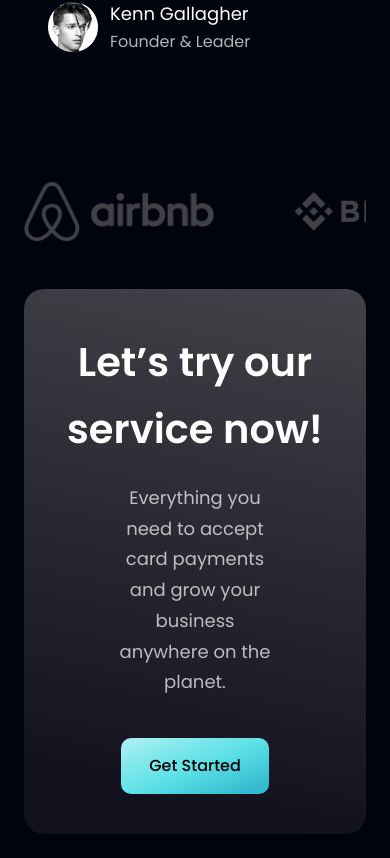
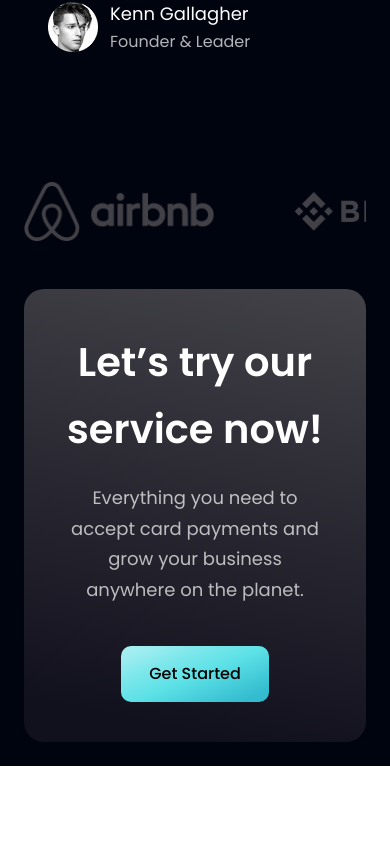
Before and after one commit to urboifox/bank_website_react, a React (Vite) app: page / in a window 390 px wide. Shown: the part 6022-6880 px from the top of the page. After the commit the page ends 6788 px from the top, so only its background shows below. Built offline with nearby package versions, Linux system fonts and the light colour scheme.

Commit message:
fixed mobile nav didnt close after clicking a link

```diff
--- a/src/components/CTA.jsx
+++ b/src/components/CTA.jsx
@@ -13,7 +13,7 @@ const CTA = () => {
           <h2 className={`${style.heading2} mb-5`}>
             Let’s try our service now!
           </h2>
-          <p className={`${style.paragraph} max-w-[65%]  max-md:mx-auto`}>
+          <p className={`${style.paragraph} sm:max-w-[70%]  max-md:mx-auto`}>
             Everything you need to accept card payments and grow your business
             anywhere on the planet.
           </p>
--- a/src/components/Clients.jsx
+++ b/src/components/Clients.jsx
@@ -10,9 +10,12 @@ const Clients = (props) => {
     );
   });
   return (
-    <div className="overflow-x-scroll justify-between no-bar scroll flex items-center mt-20">
+    <section
+      id="clients"
+      className="overflow-x-scroll justify-between no-bar scroll flex items-center mt-20"
+    >
       {clientsDisplay}
-    </div>
+    </section>
   );
 };
 
--- a/src/components/Navbar.jsx
+++ b/src/components/Navbar.jsx
@@ -14,6 +14,7 @@ const Navbar = () => {
         window.scrollTo(0, section.offsetTop);
       }
     });
+    setToggle((prev) => !prev);
   };
 
   return (
```
